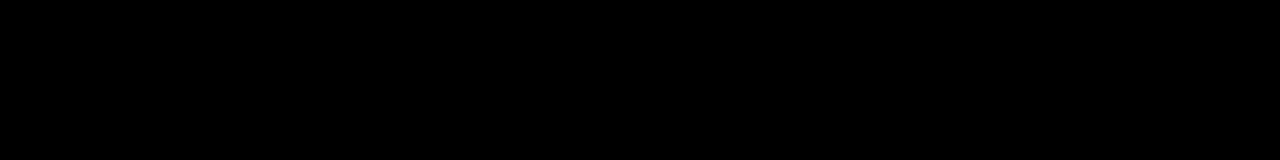
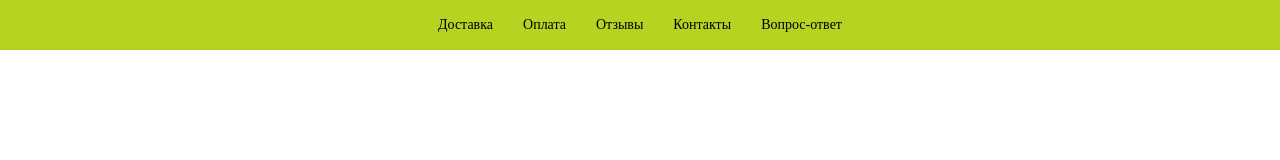
Before and after one commit to vyacheslavkostyanets/shop-online, a website: page index.html in a window 1280 px wide. Drawn offline with Linux system fonts and the light colour scheme.

Commit message:
top menu

```diff
--- a/index.html
+++ b/index.html
@@ -8,6 +8,14 @@
     <link rel="stylesheet" href="./src/css/index.css" />
   </head>
   <body>
-    <h1>HELLO WORLD 1112222333</h1>
+    <section class="header-navigation">
+      <div class="wrapper header-navigation__wrapper">
+        <a href="#" class="header-navigation__link"> Доставка </a>
+        <a href="#" class="header-navigation__link"> Оплата </a>
+        <a href="#" class="header-navigation__link"> Отзывы </a>
+        <a href="#" class="header-navigation__link"> Контакты </a>
+        <a href="#" class="header-navigation__link"> Вопрос-ответ </a>
+      </div>
+    </section>
   </body>
 </html>
--- /dev/null
+++ b/src/scss/_global.scss
@@ -0,0 +1,19 @@
+html {
+	font-size: 10px;
+	line-height: 10px;
+	color: $main-text-color;
+}
+
+body {
+	margin: 0;
+	padding: 0;
+}
+
+a {
+	text-decoration: none;
+	color: $color1;
+	&:hover {
+		text-decoration: underline;
+
+	}
+}
--- a/src/scss/_variables.scss
+++ b/src/scss/_variables.scss
@@ -3,9 +3,6 @@ $color2: #F9F9FA;
 $color3: #7CB342;
 $color4: #B6D321;
 
-$title-text-color: black;
+$main-text-color: black;
 $menu-text-color: white;
-
-body {
-	background-color: black;
-}
+$link-color: black;
--- a/src/scss/index.scss
+++ b/src/scss/index.scss
@@ -1 +1,3 @@
-@import './_variables';
+@import './variables';
+@import './global';
+@import './modules/header-navigation';
--- /dev/null
+++ b/src/scss/modules/_header-navigation.scss
@@ -0,0 +1,17 @@
+.header-navigation {
+	background-color: $color4;
+	&__link {
+		font-size: 1.4rem;
+		line-height: 1.6rem;
+		color: $link-color;
+		&:not(:last-child){
+			margin-right: 30px;
+		}
+	}
+	&__wrapper {
+		display: flex;
+		align-items: center;
+		justify-content: center;
+		padding: 17px 0;
+	}
+}
```
Also changed, not shown: src/css/index.css.
